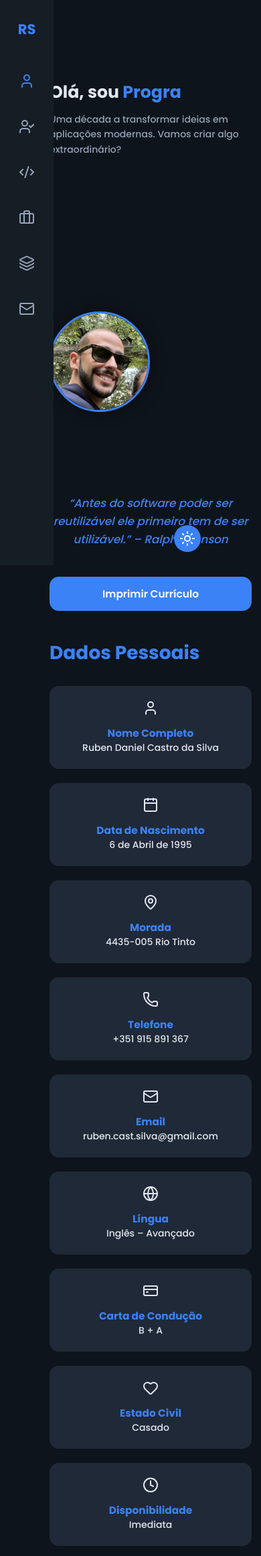
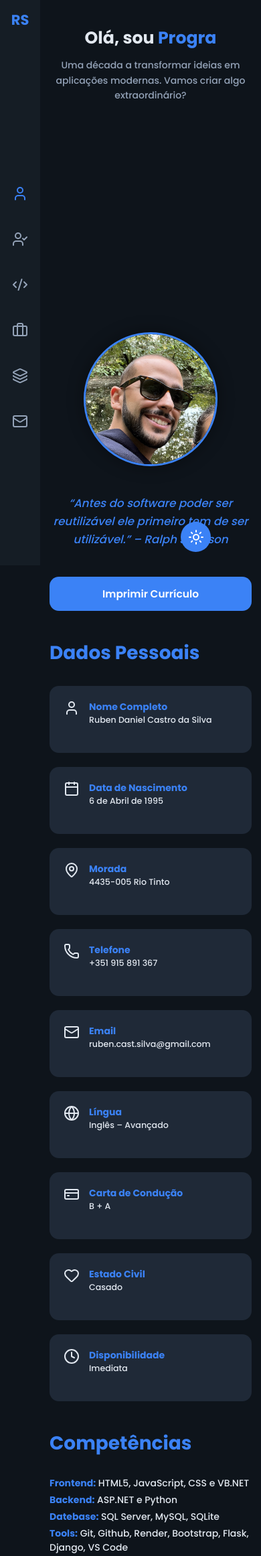
Before and after one commit to buzzz1995-ops/Portf-lio-Online, a Flask app: page / in a window 390 px wide. Shown: the top 2323 px of the page at 67% size. Run offline with Flask 3, Linux system fonts and the light colour scheme.

Commit message:
Update ruben_styles.css

```diff
--- a/static/ruben_styles.css
+++ b/static/ruben_styles.css
@@ -36,6 +36,7 @@ body {
     bottom: 0;
     left: 0;
     z-index: 1000;
+    justify-content: flex-start;
 }
 
 .logo {
@@ -50,6 +51,7 @@ body {
     flex-direction: column;
     gap: 2rem;
     flex: 1;
+    justify-content: center;
 }
 
 .nav-item {
@@ -65,8 +67,7 @@ body {
     height: 40px;
 }
 
-.nav-item:hover,
-.nav-item.active {
+.nav-item:hover, .nav-item.active {
     color: var(--accent);
 }
 
@@ -125,6 +126,7 @@ body {
     align-items: center;
     gap: 4rem;
     min-height: 80vh;
+    flex-wrap: wrap;
 }
 
 .hero-text {
@@ -149,6 +151,9 @@ body {
 
 .hero-image {
     flex: 0 0 300px;
+    display: flex;
+    justify-content: center;
+    align-items: center;
 }
 
 .profile-img {
@@ -199,12 +204,13 @@ body {
 
 .dados-card {
     background: #1f2937;
-  padding: 2rem;
+    padding: 1.5rem;
     border-radius: var(--radius);
     display: flex;
     align-items: flex-start;
-  gap: 1.5rem;
+    gap: 1rem;
     transition: transform 0.3s;
+    min-height: 100px;
 }
 
 .dados-card:hover {
@@ -218,20 +224,29 @@ body {
     margin-top: 0.2rem;
 }
 
+.dados-content {
+    flex: 1;
+    overflow: hidden;
+}
+
 .dados-card h3 {
     margin: 0 0 0.5rem 0;
     color: var(--accent);
     font-size: 1.1rem;
+    white-space: nowrap;
+    overflow: hidden;
+    text-overflow: ellipsis;
 }
 
 .dados-card p {
     margin: 0;
     line-height: 1.5;
     color: var(--text);
+    font-size: 0.95rem;
+    word-break: break-word;
 }
 
 /* Skills */
-
 #percentagem {
     color: #0e141b;
     font-size:xx-small;
@@ -255,8 +270,7 @@ body {
     position: relative;
     background: rgba(31, 41, 55, 0.6);
     border-radius: 12px;
-  height: 12px;
-  /* ligeiramente maior para caber bem o texto */
+    height: 12px; /* ligeiramente maior para caber bem o texto */
     overflow: hidden;
     backdrop-filter: blur(4px);
     box-shadow: inset 0 0 5px rgba(0, 0, 0, 0.4);
@@ -268,10 +282,8 @@ body {
     border-radius: 12px;
     transition: width 1s ease;
     display: flex;
-  align-items: center;
-  /* ✅ centra verticalmente */
-  justify-content: flex-end;
-  /* texto alinhado à direita */
+    align-items: center; /* ✅ centra verticalmente */
+    justify-content: flex-end; /* texto alinhado à direita */
     padding-right: 10px;
     position: relative;
 }
@@ -281,8 +293,7 @@ body {
     font-weight: 900;
     font-size: 0.80rem;
     text-shadow: 0 0 6px rgba(0, 0, 0, 0.5);
-  line-height: 1;
-  /* evita desalinhamento vertical */
+    line-height: 1; /* evita desalinhamento vertical */
     vertical-align: middle;
     padding-top: 7px;
 }
@@ -381,6 +392,7 @@ body {
 .card h3 {
     padding: 1rem;
     margin: 0;
+    color: var(--text);
 }
 
 /* Contactos */
@@ -452,8 +464,7 @@ body {
     margin: 0 auto;
 }
 
-.contact-form input,
-.contact-form textarea {
+.contact-form input, .contact-form textarea {
     background: #1f2937;
     border: none;
     padding: 1rem;
@@ -554,8 +565,7 @@ body {
         padding-right: 0 !important;
     }
 
-  .timeline-content.left,
-  .timeline-content.right {
+    .timeline-content.left, .timeline-content.right {
         margin: 0;
     }
 
@@ -695,15 +705,13 @@ body {
 /* Remove sublinhado e mantém cor dos links do portfólio */
 #portfolio a {
     text-decoration: none; /* remove sublinhado */
-  color: inherit;        /* mantém a cor original do texto */
-  transition: none;      /* opcional: remove transição de cor */
+    color: inherit; /* mantém a cor original do texto */
+    transition: none; /* opcional: remove transição de cor */
 }
 
-#portfolio a:hover,
-#portfolio a:active,
-#portfolio a:focus {
+#portfolio a:hover, #portfolio a:active, #portfolio a:focus {
     text-decoration: none; /* continua sem sublinhado ao passar ou clicar */
-  color: inherit;        /* não muda a cor */
+    color: inherit; /* não muda a cor */
 }
 
 /* BOTÕES FIXOS CANTO INFERIOR */
@@ -714,7 +722,7 @@ body {
     display: flex;
     gap: 12px; /* espaço entre os botões */
     z-index: 1100;
-  flex-direction: row-reverse; /* inverte a ordem visual */
+    flex-direction: row; /* botão de tema à esquerda, scroll à direita */
 }
 
 #scrollTopBtn, #themeToggle {
@@ -778,13 +786,7 @@ body {
 }
 
 /* Ajustes para visibilidade no modo claro */
-.light .dados-card,
-.light .card,
-.light .timeline-content .card,
-.light .contact-card,
-.light .social-link,
-.light .print-btn,
-.light .personal-skill {
+.light .dados-card, .light .card, .light .timeline-content .card, .light .contact-card, .light .social-link, .light .print-btn, .light .personal-skill {
     background: #e5e7eb;
     color: #1f2937;
 }
@@ -793,9 +795,7 @@ body {
     color: #111;
 }
 
-.light .hero p,
-.light .tech-list p,
-.light .timeline-content .date {
+.light .hero p, .light .tech-list p, .light .timeline-content .date {
     color: #1f2937;
 }
 
@@ -803,8 +803,7 @@ body {
     color: #6b7280;
 }
 
-.light .nav-item.active,
-.light .nav-item:hover {
+.light .nav-item.active, .light .nav-item:hover {
     color: var(--accent);
 }
 
@@ -875,13 +874,13 @@ a {
 .card-header h3 {
     margin: 0;
     font-size: 1.1rem;
-  color: var(--text-color, #fff);
+    color: var(--text);
 }
 
 /* --- Botão "Ver Projeto" --- */
 .btn-ver-projeto {
     padding: 6px 16px;
-  background: linear-gradient(135deg, var(--accent-color, #007bff), #00c6ff);
+    background: linear-gradient(135deg, var(--accent), #00c6ff);
     color: #fff;
     border: none;
     border-radius: 20px;
@@ -914,8 +913,10 @@ a {
 /* --- Modal do vídeo --- */
 .video-modal {
     position: fixed;
-  top: 0; left: 0;
-  width: 100%; height: 100%;
+    top: 0;
+    left: 0;
+    width: 100%;
+    height: 100%;
     background: rgba(0,0,0,0.6); /* fundo semirrasteiro para ver o conteúdo atrás */
     display: flex;
     align-items: center;
@@ -936,7 +937,7 @@ a {
     position: relative;
     width: 90%;
     max-width: 800px; /* vídeo menor que o anterior */
-  max-height: 80%;  /* limitar altura */
+    max-height: 80%; /* limitar altura */
     background: #1f2937;
     border-radius: 14px;
     padding: 1rem;
@@ -955,7 +956,8 @@ a {
 
 .video-close {
     position: absolute;
-  top: 10px; right: 15px;
+    top: 10px;
+    right: 15px;
     font-size: 2rem;
     color: var(--accent);
     cursor: pointer;
@@ -1002,7 +1004,6 @@ a {
     position: relative;
 }
 
-
 /* =================== HERO RESPONSIVO DINÂMICO =================== */
 .hero-content {
     display: flex;
@@ -1033,6 +1034,7 @@ a {
     width: clamp(150px, 25%, 300px); /* largura dinâmica */
     display: flex;
     justify-content: center;
+    align-items: center;
 }
 
 .profile-photo {
@@ -1054,7 +1056,7 @@ a {
 /* =================== DADOS PESSOAIS ICON + TITULO =================== */
 .dados-card {
     display: flex;
-  align-items: center; /* título na mesma linha do ícone */
+    align-items: flex-start; /* título na mesma linha do ícone */
     gap: 1rem;
 }
 
@@ -1062,19 +1064,24 @@ a {
     margin: 0;
     font-size: 1.1rem;
     color: var(--accent);
+    white-space: nowrap;
+    overflow: hidden;
+    text-overflow: ellipsis;
 }
 
 .dados-card p {
     margin: 0;
     line-height: 1.5;
     color: var(--text);
+    font-size: 0.95rem;
+    word-break: break-word;
 }
 
 /* =================== SIDEBAR CENTRADA VERTICAL =================== */
 .sidebar {
     display: flex;
     flex-direction: column;
-  justify-content: center; /* centraliza verticalmente os itens */
+    justify-content: flex-start; /* logo no topo, navegação centrada */
     align-items: center;
     width: 80px;
     background: var(--sidebar);
@@ -1090,4 +1097,83 @@ a {
     display: flex;
     flex-direction: column;
     gap: 2rem;
+    justify-content: center;
+    flex: 1;
 }
+
+/* Ajustes para modo claro - botão Imprimir Currículo */
+.light .print-btn {
+    background: linear-gradient(135deg, var(--accent), #00c6ff);
+    color: #fff;
+    box-shadow: 0 2px 6px rgba(0, 0, 0, 0.2);
+}
+
+.light .print-btn:hover {
+    transform: translateY(-2px);
+    box-shadow: 0 4px 12px rgba(59, 130, 246, 0.3);
+}
+
+/* Ajustes para modo claro - títulos do portfólio */
+.light #portfolio .card h3 {
+    color: var(--accent);
+}
+
+/* Ajuste para ecrãs grandes - centralização do botão Imprimir */
+@media (min-width: 1200px) {
+    .print-section {
+        justify-content: center;
+    }
+}
+
+/* Melhorias para responsividade em smartphones */
+@media (max-width: 768px) {
+    .sidebar {
+        width: 60px;
+        padding: 1rem 0;
+    }
+
+    .content {
+        margin-left: 60px;
+        padding: 1.5rem 1rem;
+        width: calc(100% - 60px);
+    }
+
+    .hero-content {
+        flex-direction: column;
+        text-align: center;
+        gap: 2rem;
+    }
+
+    .hero-image {
+        width: 200px;
+        margin: 0 auto;
+    }
+
+    .dados-card {
+        flex-direction: row;
+        text-align: left;
+    }
+
+    .dados-card h3 {
+        font-size: 1rem;
+    }
+
+    .dados-card p {
+        font-size: 0.9rem;
+    }
+
+    .bottom-buttons {
+        bottom: 15px;
+        right: 15px;
+    }
+
+    #scrollTopBtn, #themeToggle {
+        width: 45px;
+        height: 45px;
+        font-size: 1.1rem;
+    }
+
+    #themeToggle {
+        right: 75px;
+    }
+}
```
Lines whose indentation alone changed are shown as unchanged.
